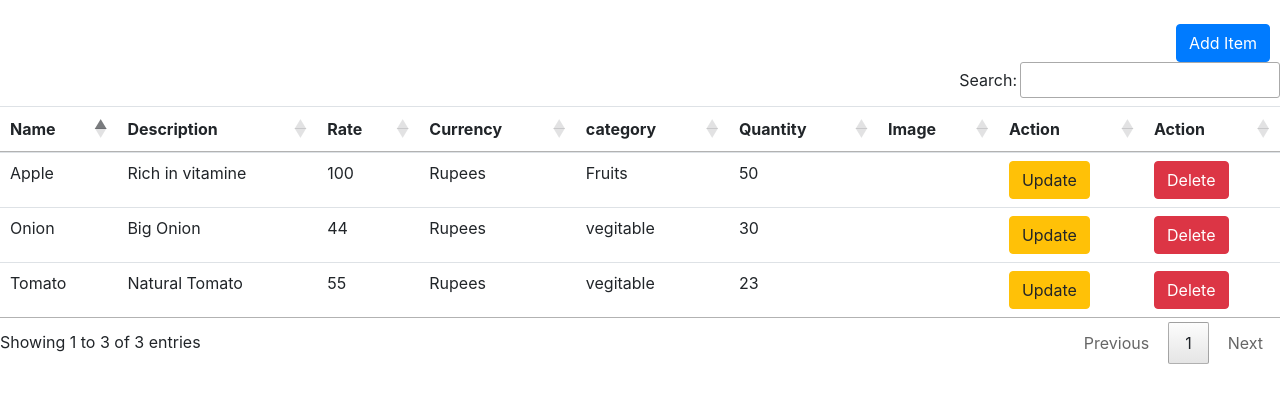
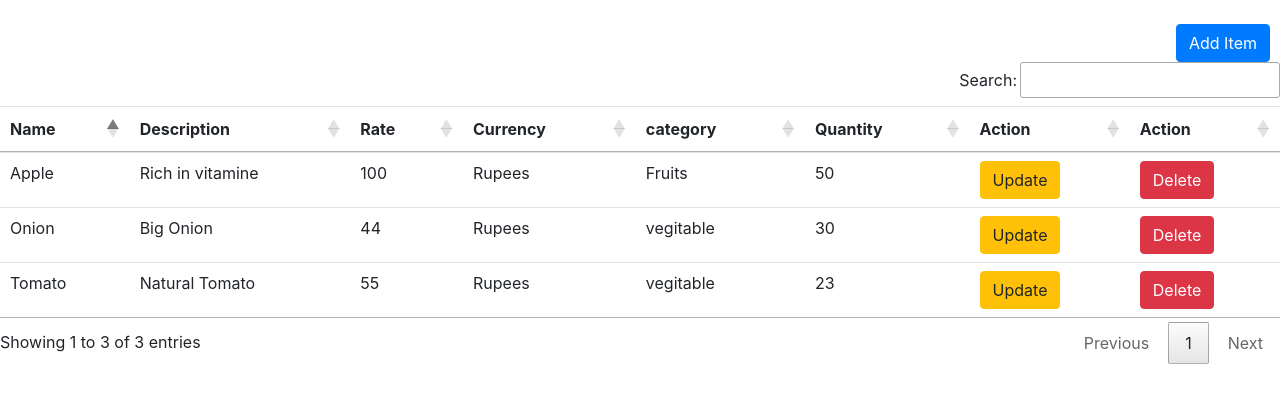
Before and after one commit to jithinvv4u/E-Commerce_Raw, a Django app: page /inventory/ in a window 1280 px wide. Shown: the part 56-459 px from the top of the page. Run offline with Django 3.2, Linux system fonts and the light colour scheme; a user stored in the database is signed in; data comes from the database, SQL or seed files in the repository; both versions use the stored data as it was after the commit; some libraries are stand-ins or nearby versions.

Commit message:
some issue fixed in inventory

```diff
--- a/product/models.py
+++ b/product/models.py
@@ -18,6 +18,9 @@ class Item(models.Model):
 '''cart model with foreign key connected to model Item and
     UserData of accounts model'''
 class Cart(models.Model):
-    user=models.ForeignKey(UserData,on_delete=models.CASCADE)
+    user=models.ForeignKey(
+        UserData,
+        on_delete=models.CASCADE
+        )
     item=models.ForeignKey(Item,on_delete=models.CASCADE)
     quantity=models.IntegerField(default=1)
--- a/product/templates/inventory.html
+++ b/product/templates/inventory.html
@@ -61,7 +61,6 @@
         <th>Currency</th>
         <th>category</th>
         <th>Quantity</th>
-        <th>Image</th>
         <th>Action</th>
         <th>Action</th>
 
@@ -77,7 +76,6 @@
         <td>{{item.Currency}}</td>
         <td>{{item.category}}</td>
         <td>{{item.quantity}}</td>
-        <td>{{item.image}}</td>
         <td><a class="btn btn-warning" href="{% url 'inventoryUpdate' item.id %}">Update</a></td>
         <td><a class="btn btn-danger" href="{% url 'inventoryDelete' item.id %}"
             onclick="return confirm('Are you sure you want to delete this?');">Delete</a></td>
--- a/static/js/addcart.js
+++ b/static/js/addcart.js
@@ -2,13 +2,13 @@
 
 $(document).on('click',".btncart",function(e){
   var pid=$(this).closest('.cart_data').find('.pid').val();
-  var qty=$(".qty").val();
+  // var qty=$(".qty").val();
   $.ajax({
     method:'POST',
     url:'/cart/',
     data:{
       "pid":pid,
-      "qty":qty,
+      // "qty":qty,
       'csrfmiddlewaretoken': $('[name="csrfmiddlewaretoken"]').val()
     },
     datatype:"json",
```
Also changed, not shown: db.sqlite3.
